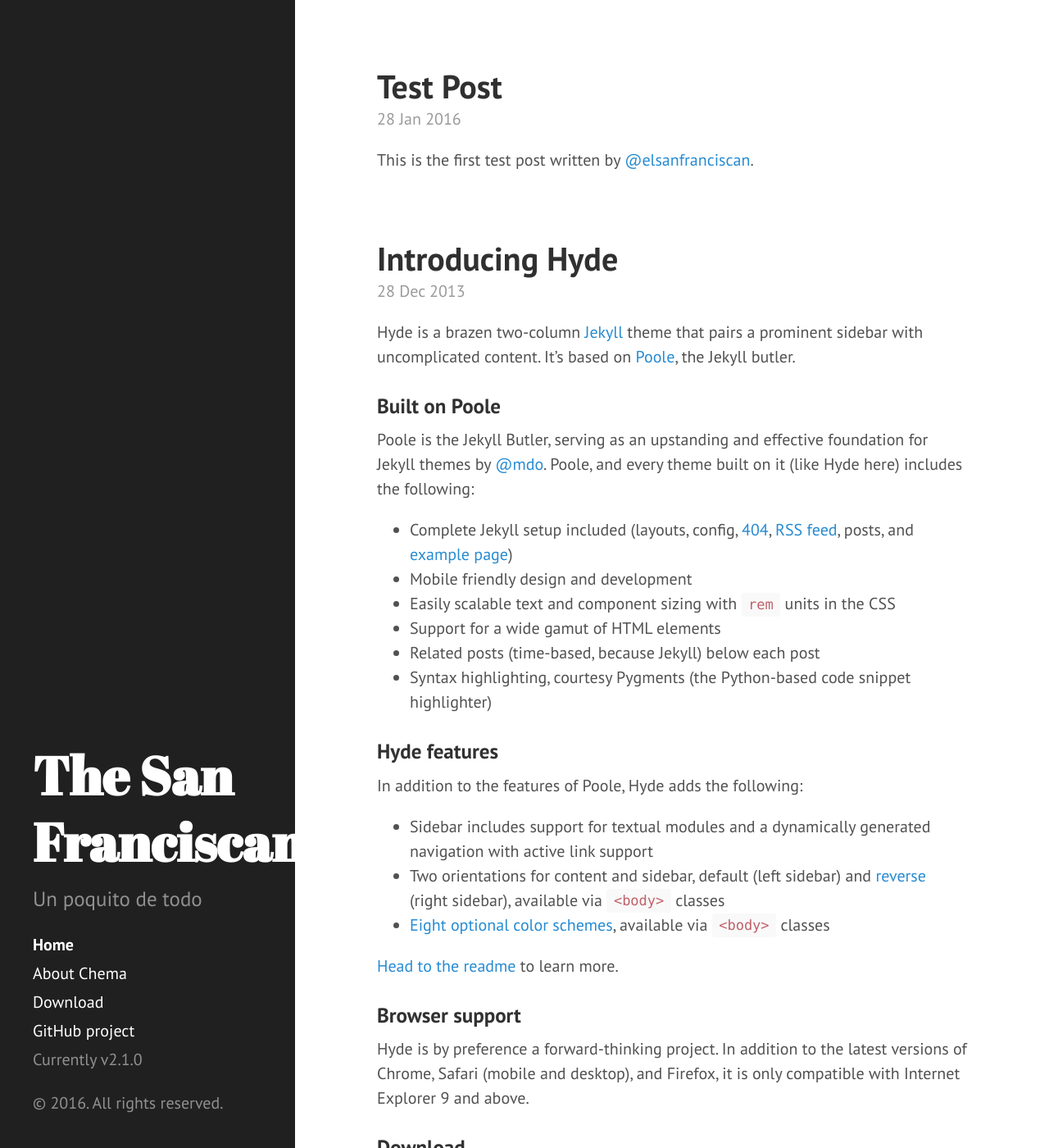
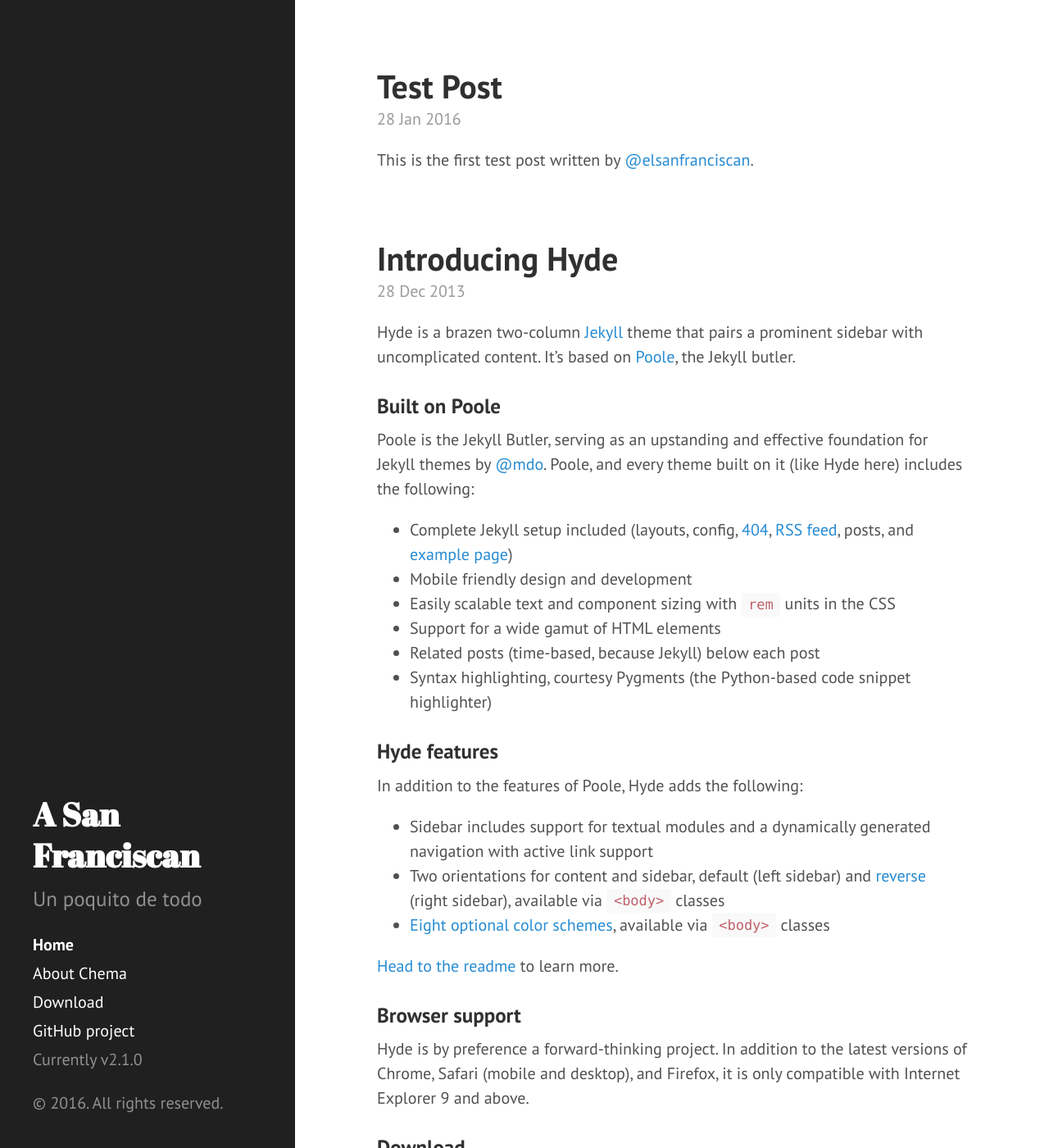
Before and after one commit to chema/sanfranciscan, a Jekyll site: the page built from index.html, in a window 1280 px wide and 1400 px high. Shown: the whole window at 82% size. Built offline with Jekyll 4.4.1, drawn with Linux system fonts in a browser that asks for light colours; Markdown is read by kramdown in place of the engine named in the settings; the list of posts is cut into pages by our own code.

Commit message:
changed css for sidebar

```diff
--- a/_config.yml
+++ b/_config.yml
@@ -10,10 +10,10 @@
 # relative_permalinks: true
 
 # Setup
-title:           The San Franciscan
+title:           A San Franciscan
 tagline:          'Un poquito de todo'
 description:      'Un poquito de todo'
-url:              http://sanfranciscan.org
+url:              http://chema.sanfranciscan.org
 baseurl:          /
 
 author:
@@ -26,4 +26,4 @@
 version:          2.1.0
 
 github:
-  repo:           https://github.com/elsanfranciscano.github.io
+  repo:           https://github.com/chema.github.io
--- a/public/css/hyde.css
+++ b/public/css/hyde.css
@@ -80,7 +80,7 @@
   color: #fff;
   margin-top: 0;
   font-family: "Abril Fatface", serif;
-  font-size: 3.25rem;
+  font-size: 2.00rem;
 }
 
 /* Sidebar nav */
```
Also changed, not shown: README.md.
